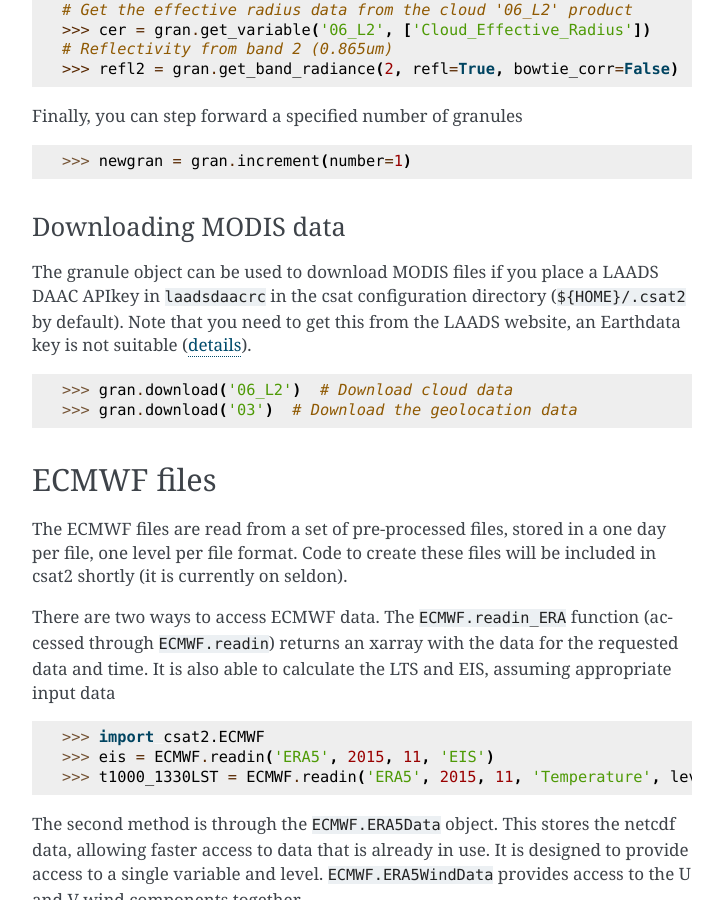
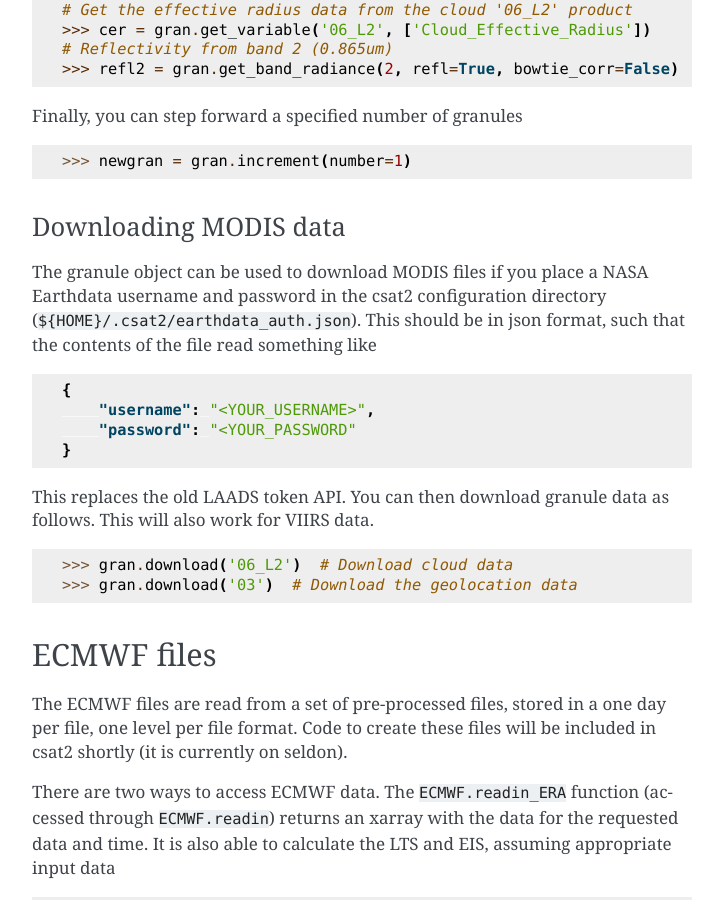
Before and after one commit to EdGrrr/csat2, a Sphinx documentation site: the page built from doc/usage.rst, in a window 1280 px wide and 900 px high, scrolled down 1582 px. Shown: the whole window, without its empty margins (388-1111 px from the left). Built offline with Sphinx 7.4.7, drawn with Linux system fonts in a browser that asks for light colours.

Commit message:
Update the docs for MODIS/Earthdata download

```diff
--- a/doc/usage.rst
+++ b/doc/usage.rst
@@ -76,7 +76,17 @@ Finally, you can step forward a specified number of granules
 Downloading MODIS data
 ^^^^^^^^^^^^^^^^^^^^^^
 
-The granule object can be used to download MODIS files if you place a LAADS DAAC APIkey in ``laadsdaacrc`` in the csat configuration directory (``${HOME}/.csat2`` by default). Note that you need to get this from the LAADS website, an Earthdata key is not suitable (`details <https://ladsweb.modaps.eosdis.nasa.gov/learn/download-files-using-laads-daac-tokens/>`_).
+The granule object can be used to download MODIS files if you place a NASA Earthdata username and password in the csat2 configuration directory (``${HOME}/.csat2/earthdata_auth.json``). This should be in json format, such that the contents of the file read something like
+
+.. code-block:: json
+
+   {
+       "username": "<YOUR_USERNAME>",
+       "password": "<YOUR_PASSWORD"
+   }
+
+
+This replaces the old LAADS token API. You can then download granule data as follows. This will also work for VIIRS data.
 
 .. code-block:: python
 
```
